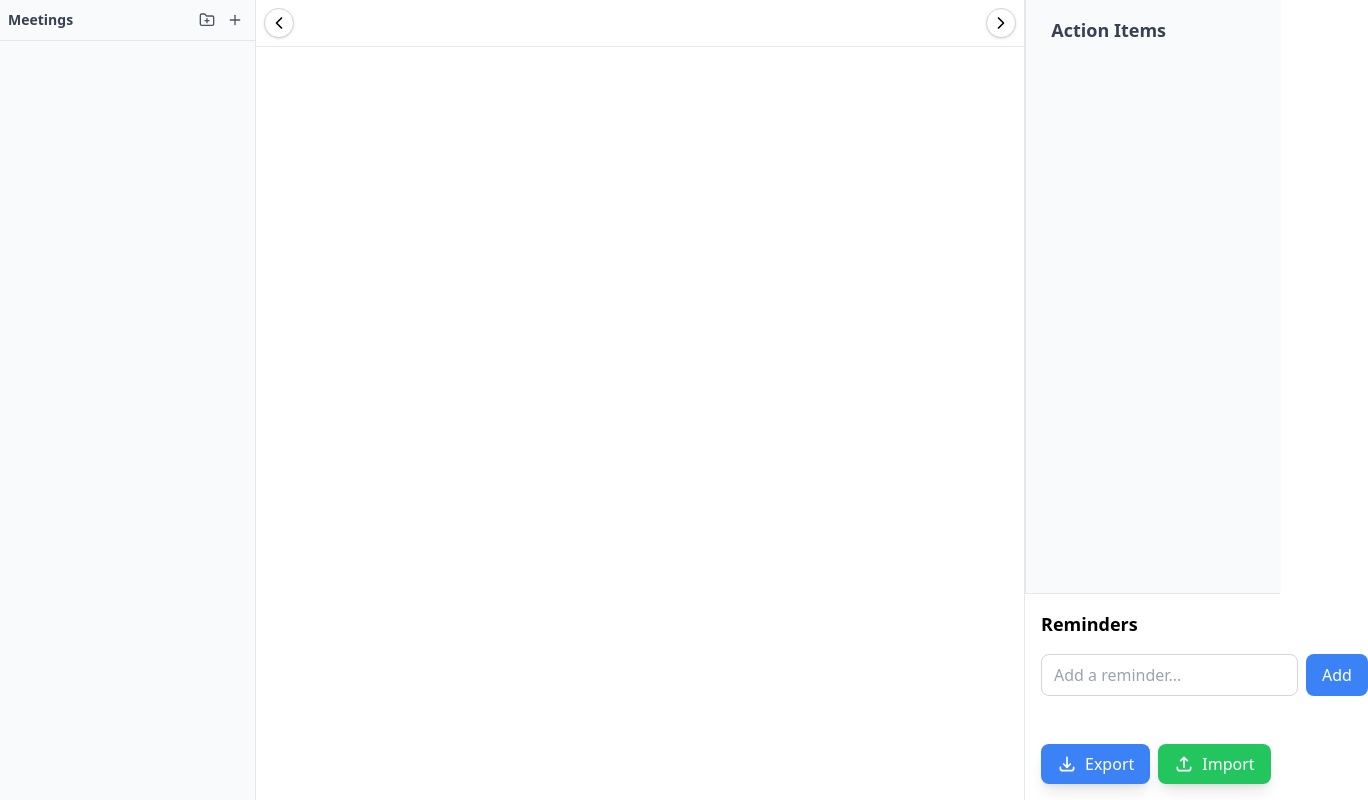
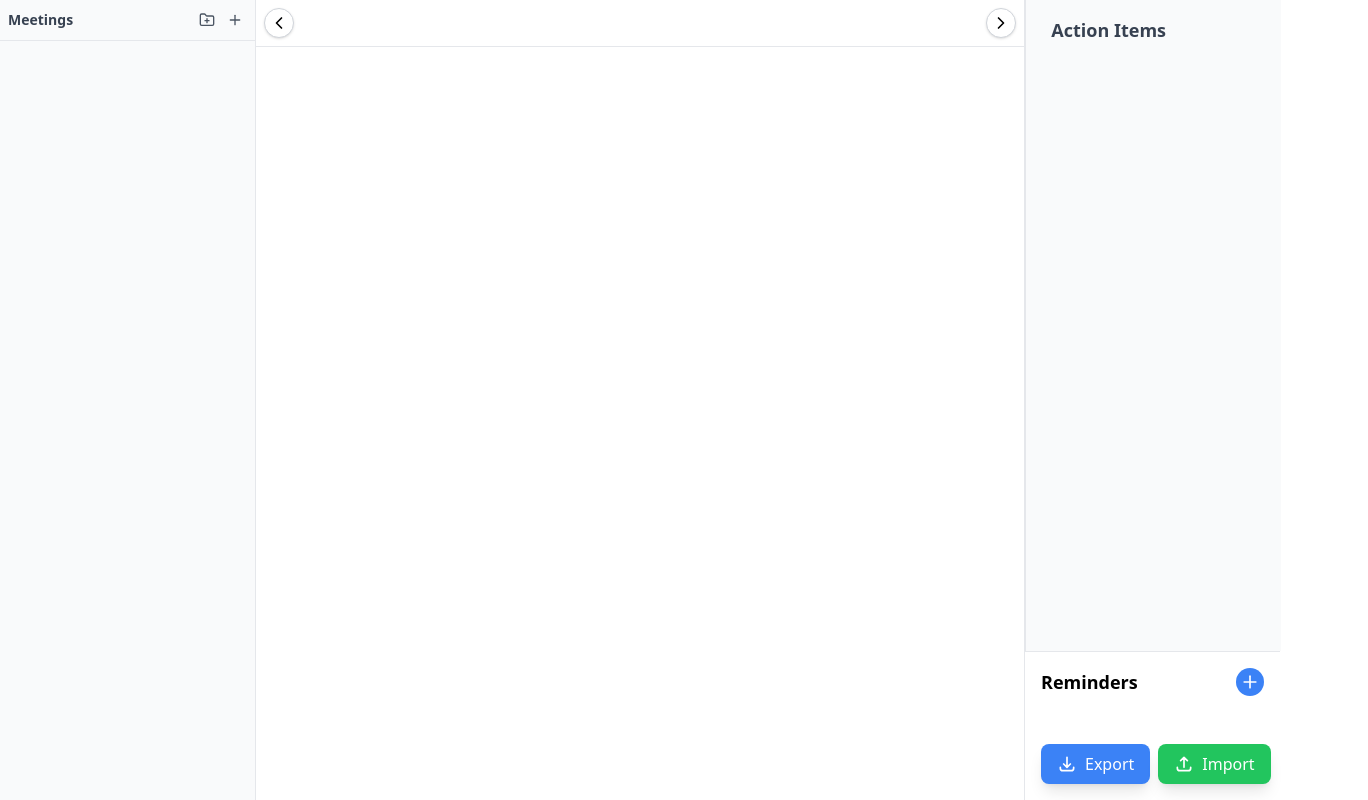
Before and after one commit to julesukco/meeting-journal-app, a React app: page / in a window 1280 px wide. Both pictures are taken after a click on the button 235 px from the left and 20 px from the top of the page. Shown: the whole page, 1368 px wide, since content can reach past the window. Built offline with nearby package versions, Linux system fonts and the light colour scheme; the HTML template or start-up script is replaced by a standard one; what quill-image-resize-module-react would draw is missing.

Commit message:
improved reminders ui

```diff
--- a/src/components/Reminders.tsx
+++ b/src/components/Reminders.tsx
@@ -1,4 +1,5 @@
 import React, { useState } from 'react';
+import { Plus } from 'lucide-react';
 
 interface Reminder {
   id: string;
@@ -17,19 +18,30 @@ export const Reminders: React.FC<RemindersProps> = ({
   onDeleteReminder,
 }) => {
   const [newReminder, setNewReminder] = useState('');
+  const [showInput, setShowInput] = useState(false);
 
   const handleSubmit = (e: React.FormEvent) => {
     e.preventDefault();
     if (newReminder.trim()) {
       onAddReminder(newReminder.trim());
       setNewReminder('');
+      setShowInput(false);
     }
   };
 
   return (
     <div className="p-4 border-t border-gray-200">
-      <h2 className="text-lg font-semibold mb-4">Reminders</h2>
-
+      <div className="flex items-center mb-4">
+        <h2 className="text-lg font-semibold flex-1">Reminders</h2>
+        <button
+          onClick={() => setShowInput((v) => !v)}
+          className="p-1 rounded-full bg-blue-500 text-white hover:bg-blue-600 transition-colors"
+          title="Add Reminder"
+        >
+          <Plus className="w-5 h-5" />
+        </button>
+      </div>
+      {showInput && (
         <form onSubmit={handleSubmit} className="mb-4">
           <div className="flex gap-2">
             <input
@@ -38,6 +50,13 @@ export const Reminders: React.FC<RemindersProps> = ({
               onChange={(e) => setNewReminder(e.target.value)}
               placeholder="Add a reminder..."
               className="flex-1 px-3 py-2 border border-gray-300 rounded-lg focus:outline-none focus:ring-2 focus:ring-blue-500"
+              autoFocus
+              onKeyDown={(e) => {
+                if (e.key === 'Escape') {
+                  setShowInput(false);
+                  setNewReminder('');
+                }
+              }}
             />
             <button
               type="submit"
@@ -45,8 +64,16 @@ export const Reminders: React.FC<RemindersProps> = ({
             >
               Add
             </button>
+            <button
+              type="button"
+              onClick={() => { setShowInput(false); setNewReminder(''); }}
+              className="px-4 py-2 bg-gray-200 text-gray-700 rounded-lg hover:bg-gray-300 transition-colors"
+            >
+              Cancel
+            </button>
           </div>
         </form>
+      )}
 
       <div className="space-y-2">
         {reminders.map((reminder) => (
```
Lines whose indentation alone changed are shown as unchanged.
